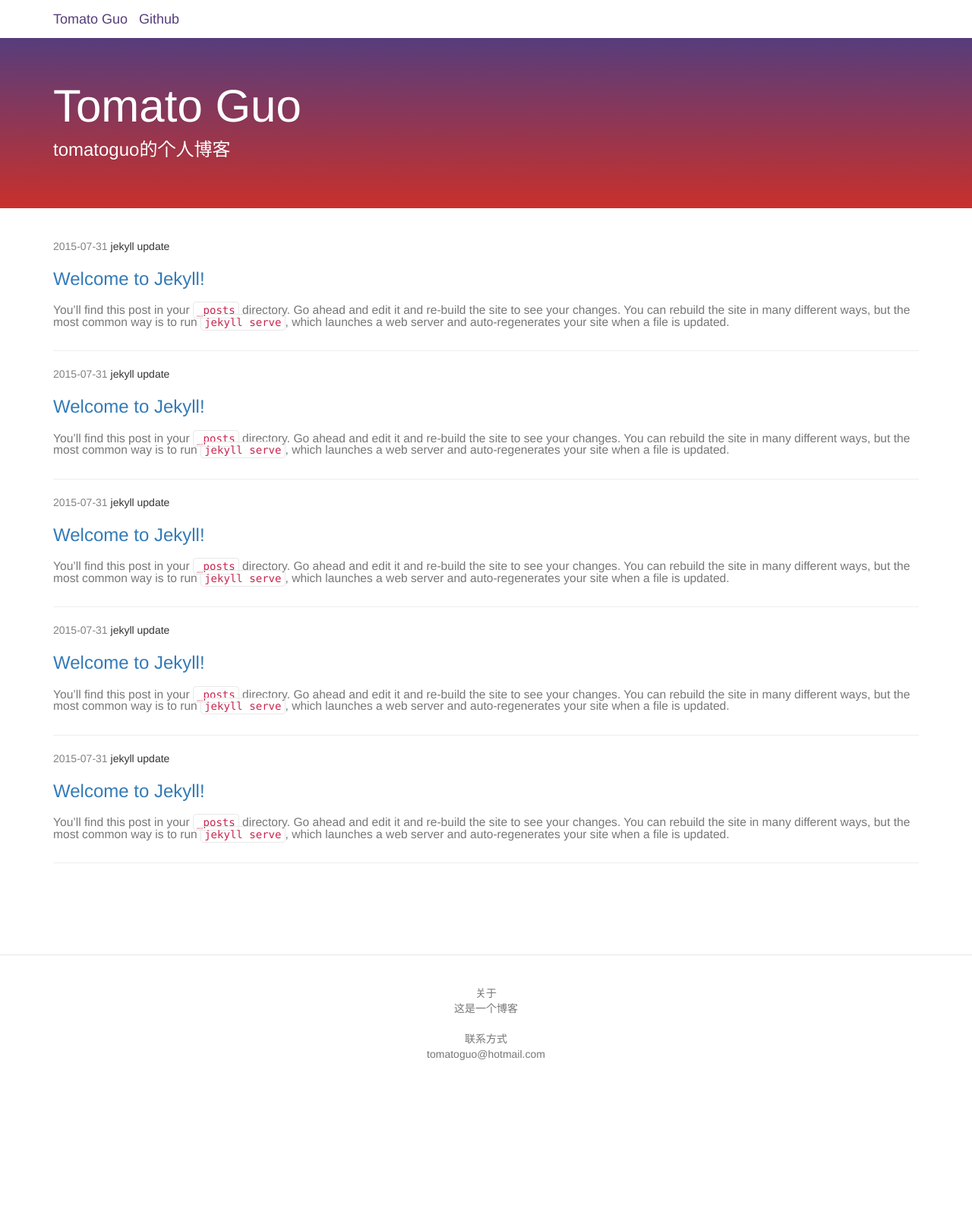
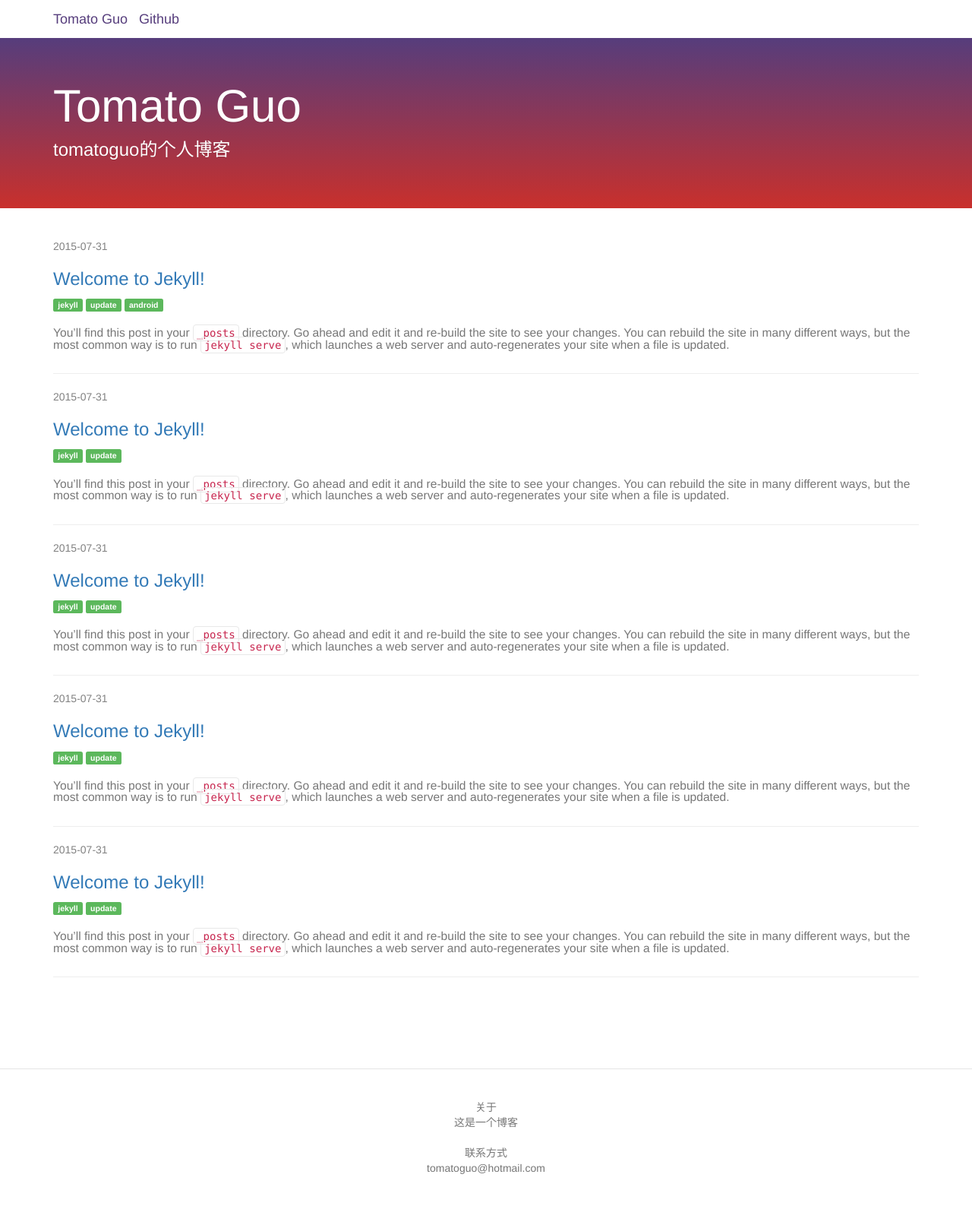
Before and after one commit to tomatoguo/tomatoguo.github.io, a Jekyll site: the page built from index.html, in a window 1280 px wide. Shown: the whole page at 76% size. Built offline with Jekyll 4.4.1, drawn with Linux system fonts in a browser that asks for light colours; the list of posts is cut into pages by our own code; before the commit the page ends 1437 px from its top, so only the background shows below that.

Commit message:
modify blog ui

```diff
--- a/_layouts/post.html
+++ b/_layouts/post.html
@@ -6,6 +6,9 @@
 	<p class="post-meta">
 		{{ page.date | date: "%Y-%m-%d" }}{% if page.author %} • {{ page.author }}{% endif %}{% if page.meta %} • {{ page.meta }}{% endif %}
 	</p>
+    {% for category in page.categories %}
+      <span class="label label-success">{{ category }}</span>
+    {% endfor %}
 </header>
 
 <article class="post-content">{{ content }}</article>
--- a/_posts/2015-07-31-welcome-to-jekyll.markdown
+++ b/_posts/2015-07-31-welcome-to-jekyll.markdown
@@ -1,8 +1,9 @@
 ---
 layout: post
 title:  "Welcome to Jekyll!"
+author: 郭永辉
 date:   2015-07-31 22:33:38
-categories: jekyll update
+categories: jekyll update android
 ---
 You’ll find this post in your `_posts` directory. Go ahead and edit it and re-build the site to see your changes. You can rebuild the site in many different ways, but the most common way is to run `jekyll serve`, which launches a web server and auto-regenerates your site when a file is updated.
 
--- a/_sass/_layout.scss
+++ b/_sass/_layout.scss
@@ -178,6 +178,10 @@
     }
 }
 
+.post-list a:hover {
+    text-decoration: none;
+}
+
 .post-meta {
     font-size: $small-font-size;
     color: $grey-color;
--- a/index.html
+++ b/index.html
@@ -4,13 +4,13 @@
 <ul class="post-list">
   {% for post in paginator.posts %}
   <li>
-    <span class="post-meta">{{ post.date | date: "%Y-%m-%d" }}</span>
-    {% for category in post.categories %}
-      {{ category }}
-    {% endfor %}
+    <span class="post-meta">{{ post.date | date: "%Y-%m-%d" }}</span>&nbsp;&nbsp;
     <h2>
       <a class="post-link" href="{{ post.url | prepend: site.baseurl }}">{{ post.title }}</a>
     </h2>
+    {% for category in post.categories %}
+      <span class="label label-success">{{ category }}</span>
+    {% endfor %}
     <h3>
       <small>{{ post.excerpt }}</small>
     </h3>
```
